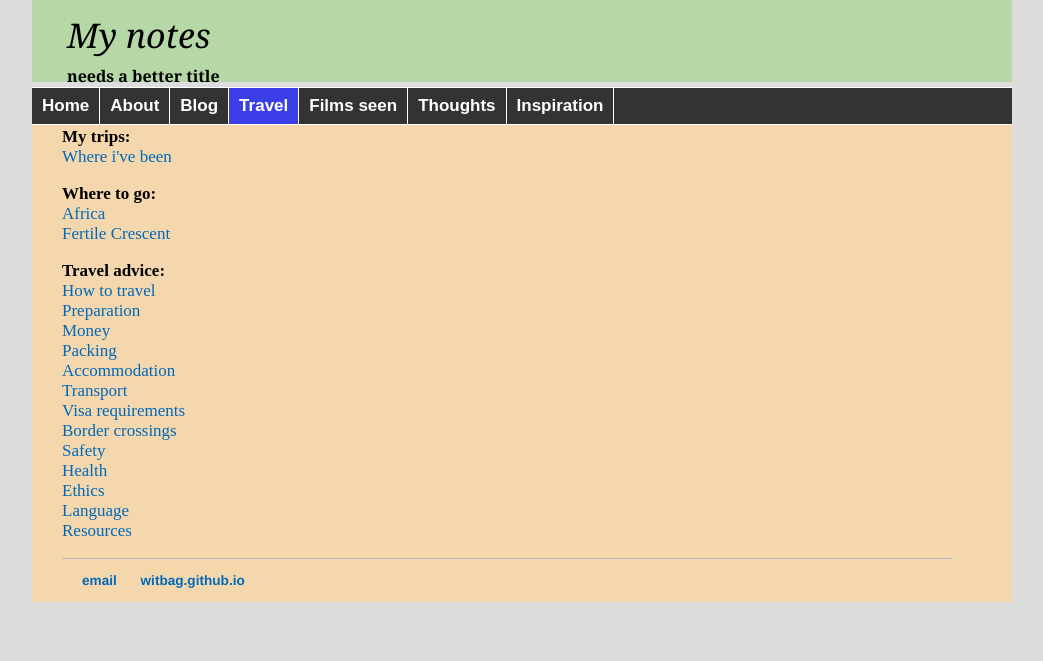
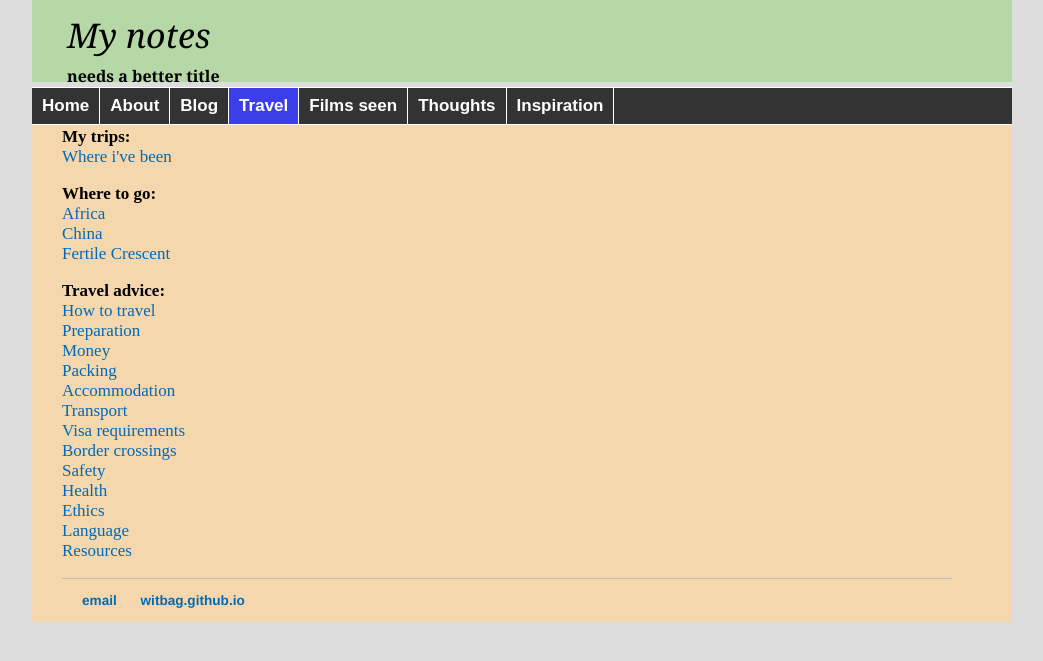
Before and after one commit to witbag/witbag.github.io, a Jekyll site: the page built from travel/index.html, in a window 1280 px wide. Shown: the top 661 px of the page, without its empty margins (118-1161 px from the left). Built offline with Jekyll 4.4.1, drawn with Linux system fonts in a browser that asks for light colours.

Commit message:
Update index.html

```diff
--- a/travel/index.html
+++ b/travel/index.html
@@ -8,6 +8,7 @@ title: Travel
 
 <b>Where to go:</b><br>
 <a href="africa.html">Africa</a><br>
+<a href="china.html">China</a><br>
 <a href="westasia.html">Fertile Crescent</a></p>
 
 <b>Travel advice:</b><br>
```
